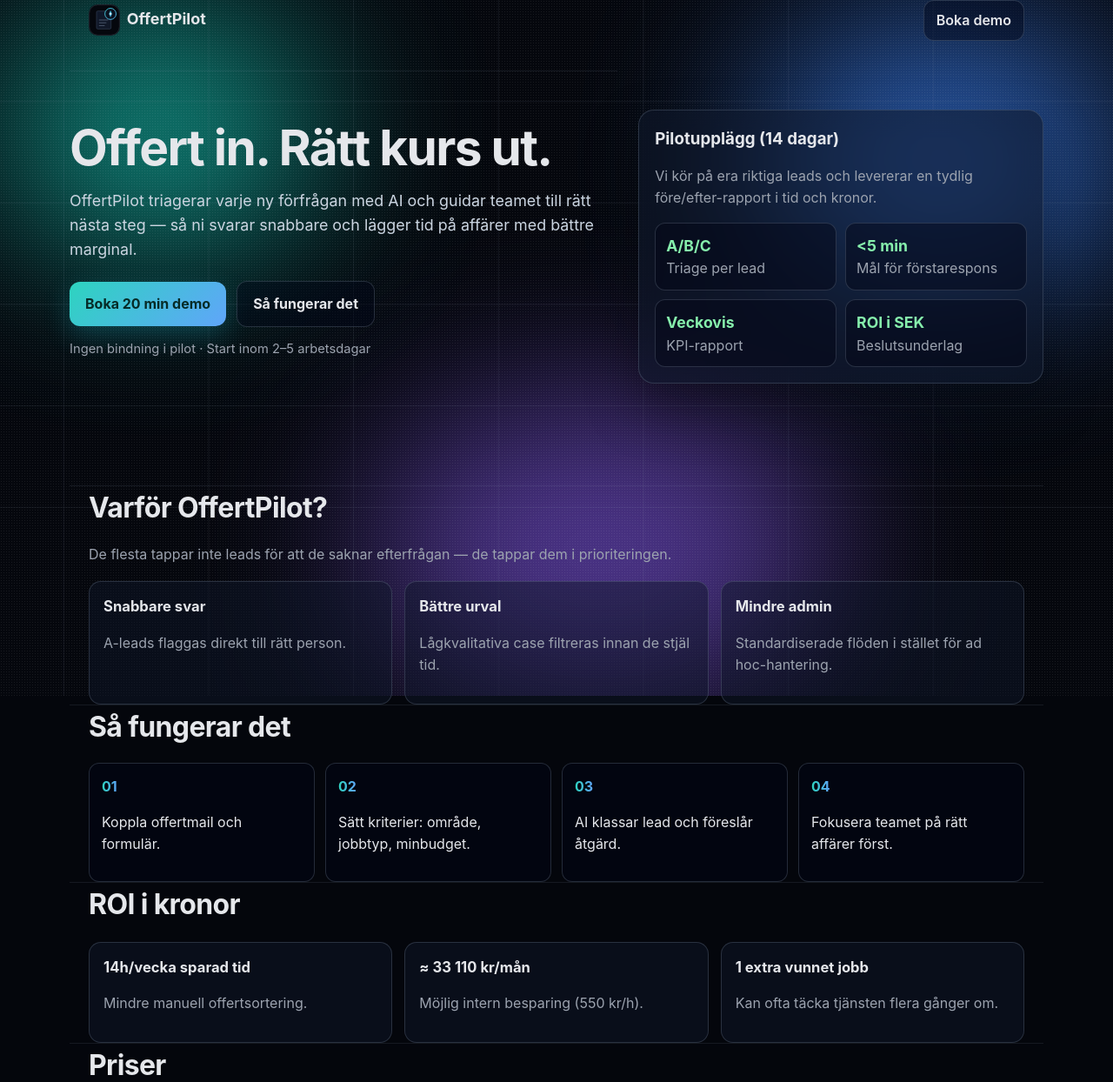
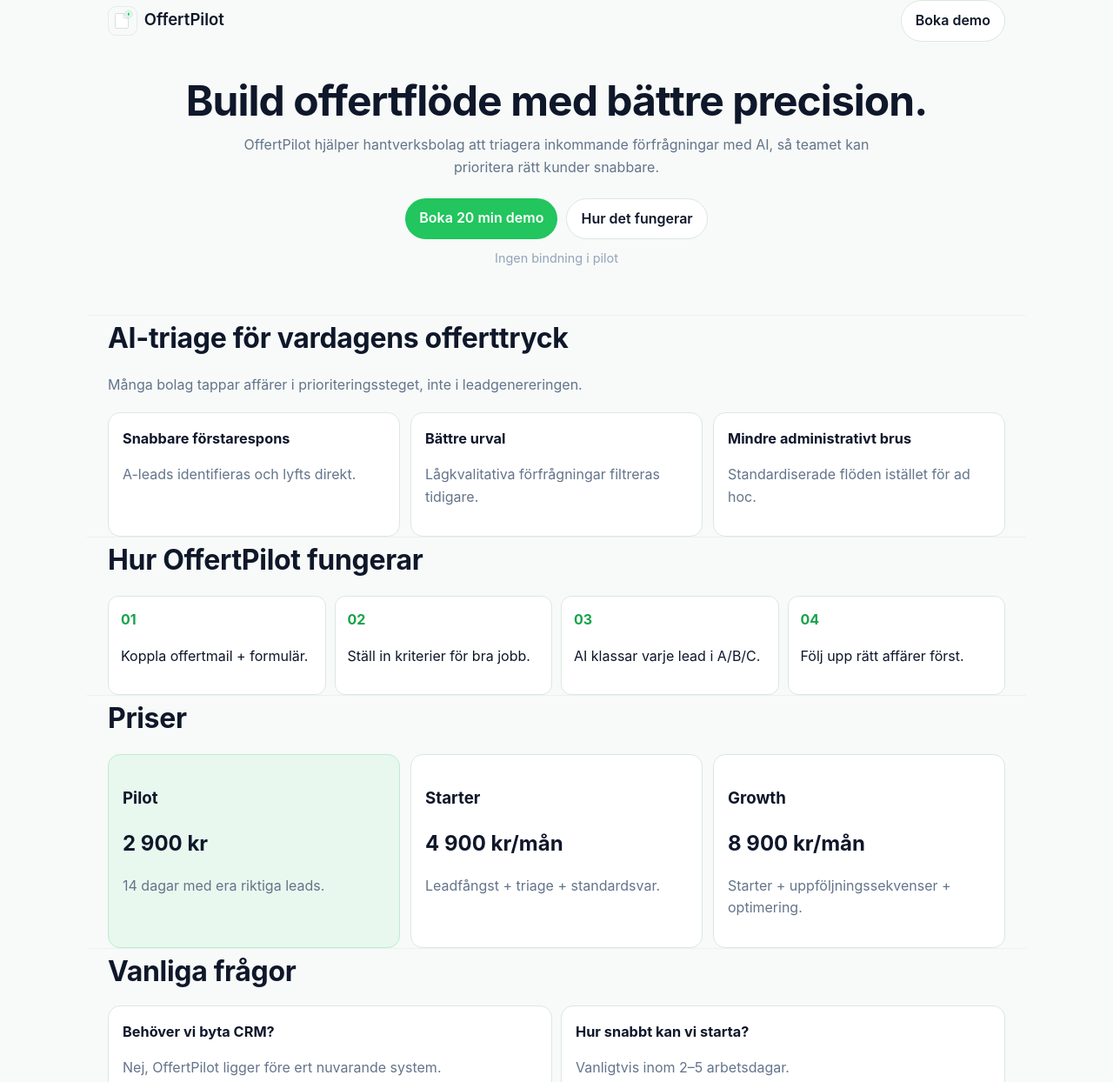
Before and after one commit to bobbygaerd/offertpilot-landing, a plain HTML site: page index.html in a window 1280 px wide. Shown: the top 1244 px of the page at 87% size. Drawn offline with Linux system fonts and the light colour scheme.

Commit message:
Switch to Lens-light minimal style and redesign logo

```diff
--- a/index.html
+++ b/index.html
@@ -4,158 +4,107 @@
   <meta charset="UTF-8" />
   <meta name="viewport" content="width=device-width, initial-scale=1.0" />
   <title>OffertPilot | AI-offerttriage för hantverkare</title>
-  <meta name="description" content="OffertPilot hjälper hantverksbolag att sortera leads, svara snabbare och vinna fler lönsamma jobb." />
+  <meta name="description" content="OffertPilot hjälper hantverksbolag att prioritera rätt offertförfrågningar med AI." />
   <style>
-    :root{
-      --bg:#04060c;--text:#e5e7eb;--muted:#9ca3af;--line:rgba(148,163,184,.24);
-      --surface:rgba(15,23,42,.58);--brand:#2dd4bf;--brand2:#60a5fa;--violet:#8b5cf6;
-    }
-    *{box-sizing:border-box}
-    html,body{margin:0;padding:0}
-    body{font-family:Inter,system-ui,-apple-system,Segoe UI,Roboto,Arial,sans-serif;background:var(--bg);color:var(--text);line-height:1.56}
-    .bg{position:fixed;inset:0;z-index:-2;background:url('./assets/lens-orb.svg') center/cover no-repeat}
-    .grain{position:fixed;inset:0;z-index:-1;opacity:.08;background-image:radial-gradient(#fff 1px, transparent 1px);background-size:3px 3px}
-    .wrap{max-width:1120px;margin:0 auto;padding:0 22px}
-
-    header{padding:24px 0}
-    nav{display:flex;justify-content:space-between;align-items:center}
-    nav img{height:36px}
-    .nav-btn{border:1px solid var(--line);background:rgba(2,6,23,.45);color:var(--text);text-decoration:none;padding:10px 14px;border-radius:12px;font-weight:600}
-
-    .hero{padding:34px 0 72px;display:grid;gap:24px;grid-template-columns:1.15fr .85fr;align-items:center}
-    h1{font-size:clamp(2rem,4.5vw,3.55rem);line-height:1.04;letter-spacing:-.03em;margin:0 0 14px}
-    .lead{color:#cbd5e1;font-size:1.12rem;max-width:760px}
-    .cta-row{display:flex;gap:12px;flex-wrap:wrap;margin-top:22px;align-items:center}
-    .btn{display:inline-flex;align-items:center;justify-content:center;text-decoration:none;border-radius:12px;padding:13px 18px;font-weight:700}
-    .btn-primary{background:linear-gradient(135deg,var(--brand),var(--brand2));color:#062b27;box-shadow:0 10px 30px rgba(34,211,238,.22)}
-    .btn-secondary{border:1px solid var(--line);background:rgba(2,6,23,.45);color:var(--text)}
-    .micro{font-size:.92rem;color:var(--muted)}
-
-    .glass{background:var(--surface);border:1px solid var(--line);backdrop-filter:blur(14px);border-radius:18px;box-shadow:0 28px 60px rgba(0,0,0,.35)}
-    .hero-card{padding:18px}
-    .hero-card h3{margin:0 0 8px}
-    .kpi-grid{margin-top:14px;display:grid;grid-template-columns:repeat(2,1fr);gap:10px}
-    .kpi{padding:12px;border-radius:12px;border:1px solid var(--line);background:rgba(2,6,23,.5)}
-    .kpi b{display:block;color:#86efac;font-size:1.1rem}
-
-    section{padding:58px 0;border-top:1px solid rgba(148,163,184,.12)}
-    h2{font-size:clamp(1.4rem,3.2vw,2rem);margin:0 0 8px;letter-spacing:-.02em}
+    :root{--bg:#f7faf8;--surface:#ffffff;--text:#0f172a;--muted:#64748b;--line:#dce7e2;--accent:#22c55e;--accent-soft:#e8f8ee}
+    *{box-sizing:border-box} html,body{margin:0;padding:0}
+    body{font-family:Inter,system-ui,-apple-system,Segoe UI,Roboto,Arial,sans-serif;background:var(--bg);color:var(--text);line-height:1.6}
+    .wrap{max-width:1080px;margin:0 auto;padding:0 24px}
+    header{padding:22px 0}
+    nav{display:flex;align-items:center;justify-content:space-between}
+    nav img{height:34px}
+    .btn{display:inline-flex;text-decoration:none;border-radius:999px;padding:10px 16px;font-weight:600}
+    .btn-primary{background:var(--accent);color:white}
+    .btn-ghost{border:1px solid var(--line);color:var(--text);background:#fff}
+    .hero{padding:42px 0 54px;text-align:center}
+    h1{font-size:clamp(2rem,4vw,3rem);line-height:1.1;letter-spacing:-.02em;margin:0 0 12px}
+    .lead{max-width:720px;margin:0 auto;color:var(--muted)}
+    .cta{margin-top:22px;display:flex;justify-content:center;gap:10px;flex-wrap:wrap}
+    .micro{font-size:.9rem;color:#94a3b8;margin-top:10px}
+    section{padding:56px 0;border-top:1px solid #ecf2ef}
+    h2{font-size:clamp(1.35rem,2.8vw,2rem);margin:0 0 8px;letter-spacing:-.01em}
     .muted{color:var(--muted)}
-    .grid3{display:grid;grid-template-columns:repeat(3,1fr);gap:14px;margin-top:18px}
-    .card{padding:16px;border-radius:14px;border:1px solid var(--line);background:rgba(15,23,42,.48)}
-    .card h3{margin:0 0 8px;font-size:1.04rem}
-
-    .steps{display:grid;grid-template-columns:repeat(4,1fr);gap:12px;margin-top:16px}
-    .step{padding:14px;border-radius:12px;border:1px solid var(--line);background:rgba(2,6,23,.45)}
-    .step span{display:inline-block;font-weight:700;background:linear-gradient(90deg,var(--brand),var(--brand2));-webkit-background-clip:text;background-clip:text;color:transparent}
-
-    .pricing{display:grid;grid-template-columns:repeat(3,1fr);gap:14px;margin-top:14px}
-    .tier{padding:16px;border-radius:14px;border:1px solid var(--line);background:rgba(15,23,42,.5)}
-    .tier strong{font-size:1.65rem;letter-spacing:-.02em}
-
-    .faq{display:grid;grid-template-columns:repeat(2,1fr);gap:12px;margin-top:14px}
-
-    .final{padding:26px}
-    footer{padding:40px 0 62px;color:var(--muted);font-size:.9rem}
-
-    @media (max-width:980px){
-      .hero{grid-template-columns:1fr}
-      .grid3,.steps,.pricing,.faq{grid-template-columns:1fr}
-    }
+    .grid3{display:grid;grid-template-columns:repeat(3,1fr);gap:12px;margin-top:18px}
+    .card{background:var(--surface);border:1px solid var(--line);border-radius:14px;padding:16px}
+    .card h3{margin:0 0 8px;font-size:1.02rem}
+    .steps{display:grid;grid-template-columns:repeat(4,1fr);gap:10px;margin-top:16px}
+    .step{background:#fff;border:1px solid var(--line);border-radius:12px;padding:14px}
+    .step b{color:#16a34a}
+    .pricing{display:grid;grid-template-columns:repeat(3,1fr);gap:12px;margin-top:16px}
+    .tier{background:#fff;border:1px solid var(--line);border-radius:14px;padding:16px}
+    .tier strong{font-size:1.5rem}
+    .highlight{background:var(--accent-soft);border-color:#bdeccf}
+    .faq{display:grid;grid-template-columns:repeat(2,1fr);gap:10px;margin-top:14px}
+    .final{background:#fff;border:1px solid var(--line);border-radius:16px;padding:22px}
+    footer{padding:36px 0 54px;color:#94a3b8;font-size:.9rem}
+    @media (max-width:920px){.grid3,.steps,.pricing,.faq{grid-template-columns:1fr}}
   </style>
 </head>
 <body>
-  <div class="bg"></div><div class="grain"></div>
-
   <header class="wrap">
     <nav>
-      <img src="./assets/logo-offertpilot-v2.svg" alt="OffertPilot" />
-      <a class="nav-btn" href="#kontakt">Boka demo</a>
+      <img src="./assets/logo-offertpilot-v3.svg" alt="OffertPilot"/>
+      <a class="btn btn-ghost" href="#kontakt">Boka demo</a>
     </nav>
   </header>
 
   <main class="wrap hero">
-    <section>
-      <h1>Offert in. Rätt kurs ut.</h1>
-      <p class="lead">OffertPilot triagerar varje ny förfrågan med AI och guidar teamet till rätt nästa steg — så ni svarar snabbare och lägger tid på affärer med bättre marginal.</p>
-      <div class="cta-row">
-        <a class="btn btn-primary" href="#kontakt">Boka 20 min demo</a>
-        <a class="btn btn-secondary" href="#hur">Så fungerar det</a>
-      </div>
-      <p class="micro">Ingen bindning i pilot · Start inom 2–5 arbetsdagar</p>
-    </section>
-
-    <aside class="glass hero-card">
-      <h3>Pilotupplägg (14 dagar)</h3>
-      <p class="muted">Vi kör på era riktiga leads och levererar en tydlig före/efter-rapport i tid och kronor.</p>
-      <div class="kpi-grid">
-        <div class="kpi"><b>A/B/C</b><span class="muted">Triage per lead</span></div>
-        <div class="kpi"><b>&lt;5 min</b><span class="muted">Mål för förstarespons</span></div>
-        <div class="kpi"><b>Veckovis</b><span class="muted">KPI-rapport</span></div>
-        <div class="kpi"><b>ROI i SEK</b><span class="muted">Beslutsunderlag</span></div>
-      </div>
-    </aside>
+    <h1>Build offertflöde med bättre precision.</h1>
+    <p class="lead">OffertPilot hjälper hantverksbolag att triagera inkommande förfrågningar med AI, så teamet kan prioritera rätt kunder snabbare.</p>
+    <div class="cta">
+      <a class="btn btn-primary" href="#kontakt">Boka 20 min demo</a>
+      <a class="btn btn-ghost" href="#hur">Hur det fungerar</a>
+    </div>
+    <div class="micro">Ingen bindning i pilot</div>
   </main>
 
   <section class="wrap">
-    <h2>Varför OffertPilot?</h2>
-    <p class="muted">De flesta tappar inte leads för att de saknar efterfrågan — de tappar dem i prioriteringen.</p>
+    <h2>AI-triage för vardagens offerttryck</h2>
+    <p class="muted">Många bolag tappar affärer i prioriteringssteget, inte i leadgenereringen.</p>
     <div class="grid3">
-      <article class="card"><h3>Snabbare svar</h3><p class="muted">A-leads flaggas direkt till rätt person.</p></article>
-      <article class="card"><h3>Bättre urval</h3><p class="muted">Lågkvalitativa case filtreras innan de stjäl tid.</p></article>
-      <article class="card"><h3>Mindre admin</h3><p class="muted">Standardiserade flöden i stället för ad hoc-hantering.</p></article>
+      <article class="card"><h3>Snabbare förstarespons</h3><p class="muted">A-leads identifieras och lyfts direkt.</p></article>
+      <article class="card"><h3>Bättre urval</h3><p class="muted">Lågkvalitativa förfrågningar filtreras tidigare.</p></article>
+      <article class="card"><h3>Mindre administrativt brus</h3><p class="muted">Standardiserade flöden istället för ad hoc.</p></article>
     </div>
   </section>
 
   <section id="hur" class="wrap">
-    <h2>Så fungerar det</h2>
+    <h2>Hur OffertPilot fungerar</h2>
     <div class="steps">
-      <div class="step"><span>01</span><p>Koppla offertmail och formulär.</p></div>
-      <div class="step"><span>02</span><p>Sätt kriterier: område, jobbtyp, minbudget.</p></div>
-      <div class="step"><span>03</span><p>AI klassar lead och föreslår åtgärd.</p></div>
-      <div class="step"><span>04</span><p>Fokusera teamet på rätt affärer först.</p></div>
-    </div>
-  </section>
-
-  <section class="wrap">
-    <h2>ROI i kronor</h2>
-    <div class="grid3">
-      <div class="card"><h3>14h/vecka sparad tid</h3><p class="muted">Mindre manuell offertsortering.</p></div>
-      <div class="card"><h3>≈ 33 110 kr/mån</h3><p class="muted">Möjlig intern besparing (550 kr/h).</p></div>
-      <div class="card"><h3>1 extra vunnet jobb</h3><p class="muted">Kan ofta täcka tjänsten flera gånger om.</p></div>
+      <div class="step"><b>01</b><p>Koppla offertmail + formulär.</p></div>
+      <div class="step"><b>02</b><p>Ställ in kriterier för bra jobb.</p></div>
+      <div class="step"><b>03</b><p>AI klassar varje lead i A/B/C.</p></div>
+      <div class="step"><b>04</b><p>Följ upp rätt affärer först.</p></div>
     </div>
   </section>
 
   <section class="wrap">
     <h2>Priser</h2>
     <div class="pricing">
-      <article class="tier"><h3>Pilot</h3><strong>2 900 kr</strong><p class="muted">14 dagar med era riktiga leads</p></article>
-      <article class="tier"><h3>Starter</h3><strong>4 900 kr/mån</strong><p class="muted">Leadfångst, triage, standardsvar</p></article>
-      <article class="tier"><h3>Growth</h3><strong>8 900 kr/mån</strong><p class="muted">Starter + uppföljningssekvenser + optimering</p></article>
+      <article class="tier highlight"><h3>Pilot</h3><strong>2 900 kr</strong><p class="muted">14 dagar med era riktiga leads.</p></article>
+      <article class="tier"><h3>Starter</h3><strong>4 900 kr/mån</strong><p class="muted">Leadfångst + triage + standardsvar.</p></article>
+      <article class="tier"><h3>Growth</h3><strong>8 900 kr/mån</strong><p class="muted">Starter + uppföljningssekvenser + optimering.</p></article>
     </div>
   </section>
 
   <section class="wrap">
     <h2>Vanliga frågor</h2>
     <div class="faq">
-      <article class="card"><h3>Är detta ett nytt CRM?</h3><p class="muted">Nej, ett triagelager före ert nuvarande system.</p></article>
-      <article class="card"><h3>Hur snabbt är vi live?</h3><p class="muted">Vanligtvis inom 2–5 arbetsdagar.</p></article>
-      <article class="card"><h3>Behöver vi teknisk kompetens?</h3><p class="muted">Nej, vi sköter setup och kalibrering.</p></article>
-      <article class="card"><h3>Vad om AI klassar fel?</h3><p class="muted">Ni har alltid sista ordet och reglerna justeras löpande.</p></article>
+      <article class="card"><h3>Behöver vi byta CRM?</h3><p class="muted">Nej, OffertPilot ligger före ert nuvarande system.</p></article>
+      <article class="card"><h3>Hur snabbt kan vi starta?</h3><p class="muted">Vanligtvis inom 2–5 arbetsdagar.</p></article>
+      <article class="card"><h3>Behöver vi teknikteam?</h3><p class="muted">Nej, setup och kalibrering hanteras av oss.</p></article>
+      <article class="card"><h3>Om AI klassar fel?</h3><p class="muted">Ni har alltid sista ordet, regler justeras löpande.</p></article>
     </div>
   </section>
 
   <section id="kontakt" class="wrap">
-    <div class="glass final">
-      <h2>Redo att testa OffertPilot på era egna leads?</h2>
-      <p class="muted">Boka en 20-minuters demo så räknar vi potentialen i kronor baserat på er process.</p>
-      <div class="cta-row">
-        <a class="btn btn-primary" href="mailto:bobby@gaerd.se?subject=Demo%20OffertPilot">Boka 20 min demo</a>
-        <span class="micro">Ingen bindning i pilot</span>
-      </div>
+    <div class="final">
+      <h2>Testa OffertPilot på era leads</h2>
+      <p class="muted">Boka en kort demo så räknar vi potentialen i tid och kronor för ert flöde.</p>
+      <a class="btn btn-primary" href="mailto:bobby@gaerd.se?subject=Demo%20OffertPilot">Boka 20 min demo</a>
     </div>
   </section>
 
-  <footer class="wrap">© OffertPilot — offert + pilot, i samma riktning.</footer>
+  <footer class="wrap">© OffertPilot</footer>
 </body>
 </html>
```
Also changed, not shown: assets/logo-offertpilot-v3.svg (added).
